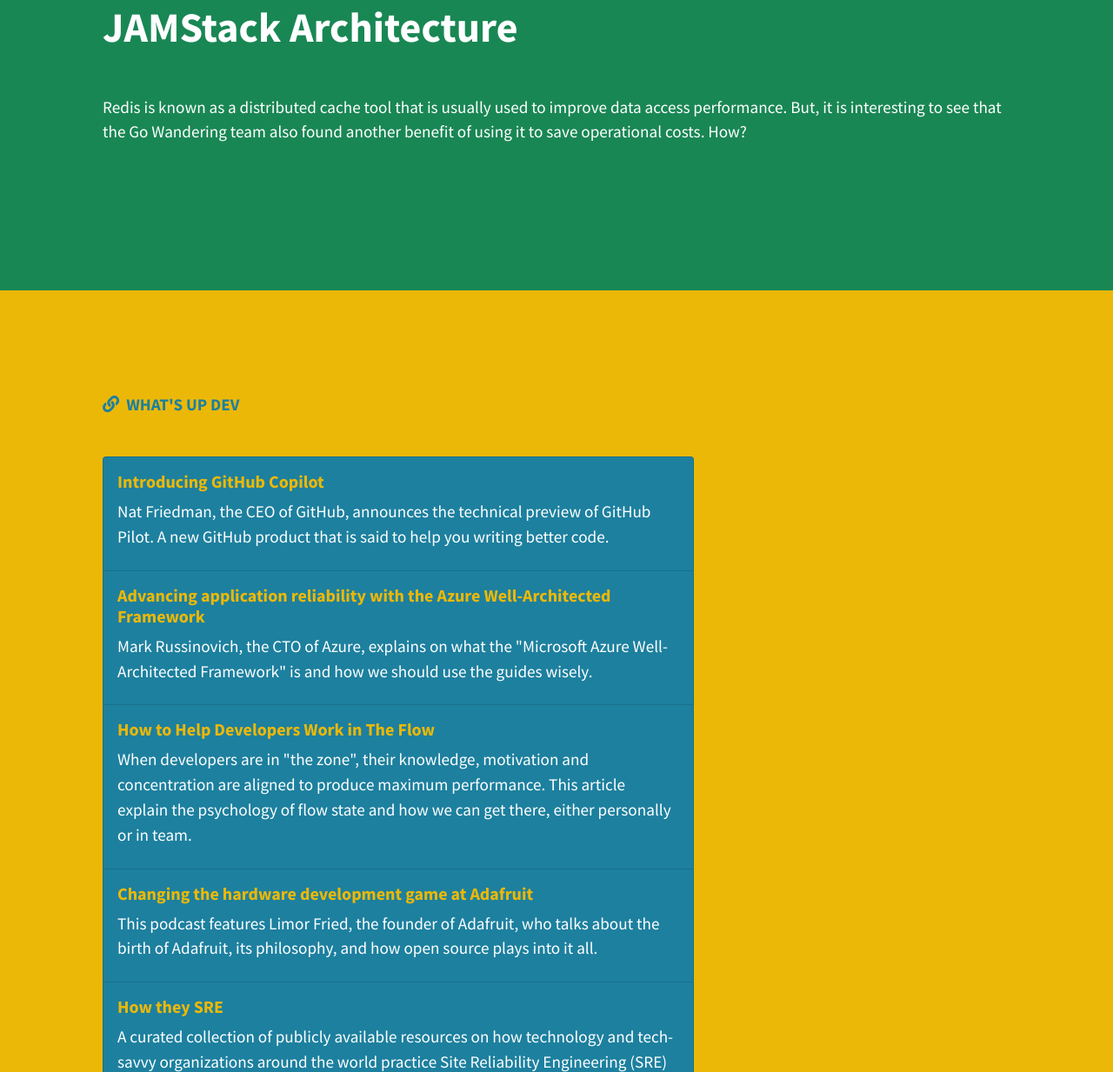
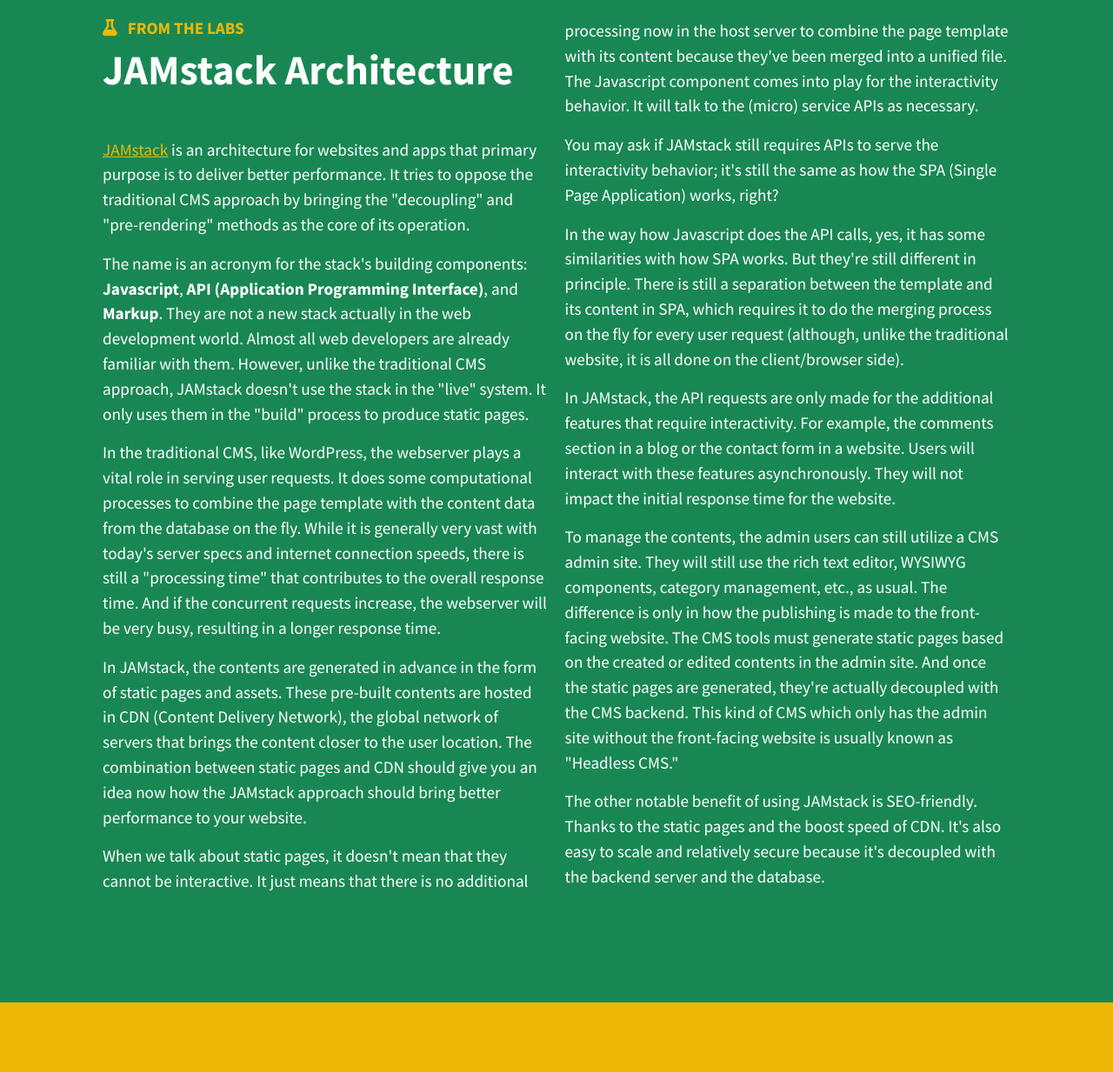
Before and after one commit to frandi/techstacknewsletter, a plain HTML site: page vol-1/index.html in a window 1280 px wide. Shown: the part 2160-3393 px from the top of the page at 87% size. Drawn offline with nearby package versions, Linux system fonts and the light colour scheme; files whose address does not match are found by name.

Commit message:
Add From the labs content

```diff
--- a/vol-1/index.html
+++ b/vol-1/index.html
@@ -36,7 +36,7 @@
                         </div>
                         <p class="mb-3">
                             Redis is known as a distributed cache tool to improve data access performance.
-                            But, it is interesting to see that the Go Wandering team also found another benefit of using it to save operational costs.
+                            But, it is interesting to see that the <a href="https://gowandering.com/" target="_blank" class="text-secondary">Go Wandering</a> team also found another benefit of using it to save operational costs.
                             How?
                         </p>
                         <p class="mb-3">
@@ -62,7 +62,7 @@
                         <p class="mb-3">
                             Delegating some data access traffic to Redis cache means that they didn't have to worry about scaling up the database size radically when the application's load increases.
                             Furthermore, having additional caching infrastructure is much cheaper than scaling up the database specs in general.
-                            So the team saw that the caching strategy also had a good impact on the costs.
+                            So the team saw that the caching strategy also had a good impact on the database costs.
                         </p>
                         <blockquote class="blockquote">
                             <p>
@@ -81,10 +81,12 @@
                         </blockquote>
                         <p class="mb-3">
                             The saving was varied, depending on the characteristics of the cached data.
-                            Some data can be cached for a longer time, like the events data in a particular area.
+                            Some data can be cached for a longer time, like the data of regular events that are held in a particular area.
                             But, some data needs to be refreshed more often, like the information on current weather.
-                            The team still needs to define the best caching policy for each of them.
-                            But overall, it's a massive win for the operation of the application.
+                        </p>
+                        <p class="mb-3">
+                            The team still needs to define the best caching policy for each of them to get the balance between the data integrity and performance.
+                            But overall, it's a massive win for the general operation of the application.
                         </p>
                         <p class="mb-3">
                             Caching strategy is not the only thing done by the Go Wandering team to save the expense.
@@ -98,14 +100,67 @@
         <section class="content-section bg-success text-white text-center" id="labs">
             <div class="container px-4 px-lg-5">
                 <div class="row gx-4 gx-lg-5 text-start">
-                    <div class="col">
+                    <div class="col multi-col">
                         <div class="content-section-heading">
                             <h3 class="text-secondary mb-2"><i class="fas fa-flask me-2"></i> From the Labs</h3>
-                            <h2 class="mb-5">JAMStack Architecture</h2>
+                            <h2 class="mb-5">JAMstack Architecture</h2>
                         </div>
-                        <p class="mb-5">
-                            Redis is known as a distributed cache tool that is usually used to improve data access performance.
-                            But, it is interesting to see that the Go Wandering team also found another benefit of using it to save operational costs. How?
+                        <p class="mb-3">
+                            <a href="https://jamstack.org/" target="_blank" class="text-secondary">JAMstack</a> is an architecture for websites and apps that primary purpose is to deliver better performance.
+                            It tries to oppose the traditional CMS approach by bringing the "decoupling" and "pre-rendering" methods as the core of its operation.
+                        </p>
+                        <p class="mb-3">
+                            The name is an acronym for the stack's building components: <b>Javascript</b>, <b>API (Application Programming Interface)</b>, and <b>Markup</b>.
+                            They are not a new stack actually in the web development world.
+                            Almost all web developers are already familiar with them.
+                            However, unlike the traditional CMS approach, JAMstack doesn't use the stack in the "live" system.
+                            It only uses them in the "build" process to produce static pages.
+                        </p>
+                        <p class="mb-3">
+                            In the traditional CMS, like WordPress, the webserver plays a vital role in serving user requests.
+                            It does some computational processes to combine the page template with the content data from the database on the fly.
+                            While it is generally very vast with today's server specs and internet connection speeds, there is still a "processing time" that contributes to the overall response time.
+                            And if the concurrent requests increase, the webserver will be very busy, resulting in a longer response time.
+                        </p>
+                        <p class="mb-3">
+                            In JAMstack, the contents are generated in advance in the form of static pages and assets.
+                            These pre-built contents are hosted in CDN (Content Delivery Network), the global network of servers that brings the content closer to the user location.
+                            The combination between static pages and CDN should give you an idea now how the JAMstack approach should bring better performance to your website.
+                        </p>
+                        <p class="mb-3">
+                            When we talk about static pages, it doesn't mean that they cannot be interactive.
+                            It just means that there is no additional processing now in the host server to combine the page template with its content because they've been merged into a unified file.
+                            The Javascript component comes into play for the interactivity behavior.
+                            It will talk to the (micro) service APIs as necessary.
+                        </p>
+                        <p class="mb-3">
+                            You may ask if JAMstack still requires APIs to serve the interactivity behavior;
+                            it's still the same as how the SPA (Single Page Application) works, right?
+                        </p>
+                        <p class="mb-3">
+                            In the way how Javascript does the API calls, yes, it has some similarities with how SPA works.
+                            But they're still different in principle.
+                            There is still a separation between the template and its content in SPA,
+                            which requires it to do the merging process on the fly for every user request (although, unlike the traditional website, it is all done on the client/browser side).
+                        </p>
+                        <p class="mb-3">
+                            In JAMstack, the API requests are only made for the additional features that require interactivity.
+                            For example, the comments section in a blog or the contact form in a website.
+                            Users will interact with these features asynchronously.
+                            They will not impact the initial response time for the website.
+                        </p>
+                        <p class="mb-3">
+                            To manage the contents, the admin users can still utilize a CMS admin site.
+                            They will still use the rich text editor, WYSIWYG components, category management, etc., as usual.
+                            The difference is only in how the publishing is made to the front-facing website.
+                            The CMS tools must generate static pages based on the created or edited contents in the admin site.
+                            And once the static pages are generated, they're actually decoupled with the CMS backend.
+                            This kind of CMS which only has the admin site without the front-facing website is usually known as "Headless CMS."
+                        </p>
+                        <p class="mb-3">
+                            The other notable benefit of using JAMstack is SEO-friendly.
+                            Thanks to the static pages and the boost speed of CDN.
+                            It's also easy to scale and relatively secure because it's decoupled with the backend server and the database.
                         </p>
                     </div>
                 </div>
```
